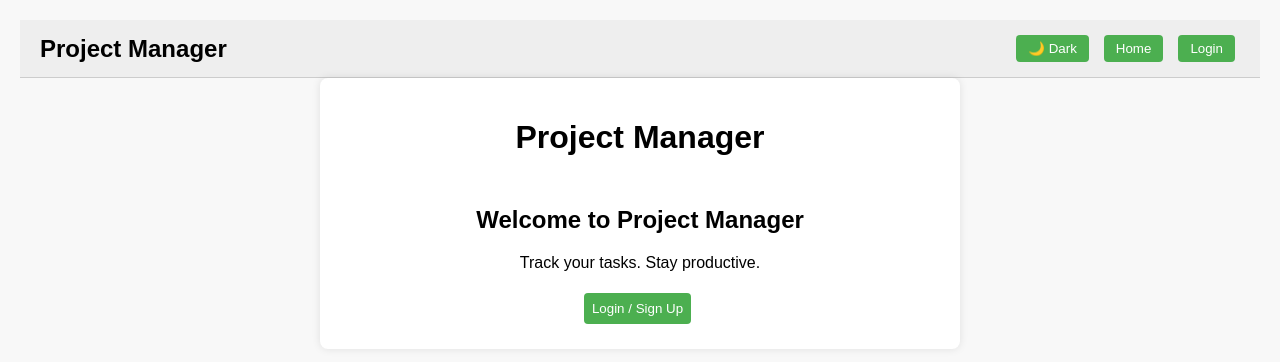
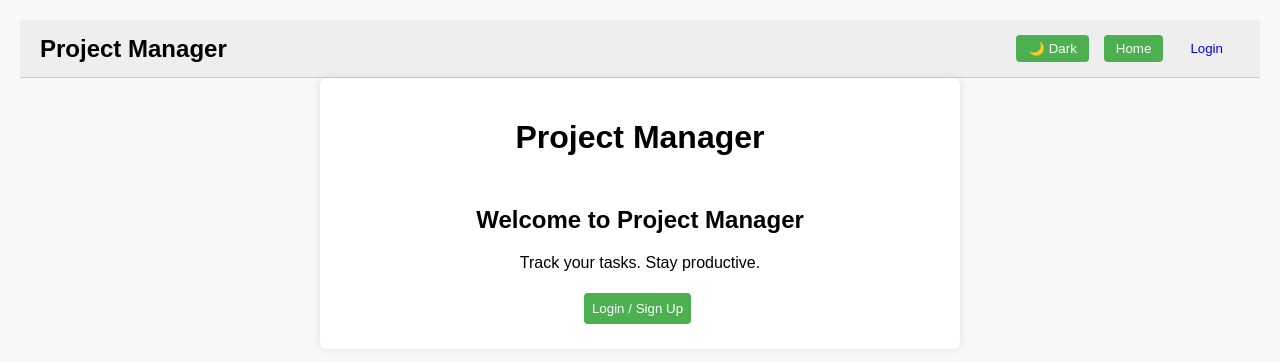
Before and after one commit to AndrewHulme88/project-planner, a React (Create React App) app in the folder frontend/: page / in a window 1280 px wide. Shown: the top 362 px of the page. Built offline with nearby package versions, Linux system fonts and the light colour scheme.

Commit message:
Added nav link highlighting

```diff
--- a/frontend/src/components/Navbar.jsx
+++ b/frontend/src/components/Navbar.jsx
@@ -1,4 +1,4 @@
-import { Link, useNavigate } from "react-router-dom";
+import { NavLink, useNavigate } from "react-router-dom";
 import "../styles/Navbar.css";
 
 const Navbar = ({ token, setToken, darkMode, setDarkMode }) => {
@@ -17,16 +17,20 @@ const Navbar = ({ token, setToken, darkMode, setDarkMode }) => {
                 <button onClick={() => setDarkMode(!darkMode)}>
                     {darkMode ? "☀️ Light" : "🌙 Dark"}
                 </button>
-                <Link to="/">
-                    <button>Home</button>
-                </Link>
+                <NavLink to="/" className="nav-link">
+                    <button className="nav-btn">Home</button>
+                </NavLink>
                 {token ? (
                     <>
-                        <Link to="/tasks"><button>Tasks</button></Link>
+                        <NavLink to="/tasks" className="nav-link">
+                            <button className="nav-btn">Tasks</button>
+                        </NavLink>
                         <button onClick={handleLogout}>Logout</button>
                     </>
                 ) : (
-                    <Link to="/login"><button>Login</button></Link>
+                    <NavLink to="/login" className="nav-link">
+                        <button className="nav-btn">Login</button>
+                    </NavLink>
                 )}
             </div>
         </nav>
--- a/frontend/src/styles/Navbar.css
+++ b/frontend/src/styles/Navbar.css
@@ -34,3 +34,13 @@ body.dark .navbar-buttons button {
 body.dark .navbar-buttons button:hover {
     background-color: #555;
 }
+
+.nav-link .nav-btn {
+    background-color: transparent;
+    color: inherit;
+}
+
+.nav-link.active .nav-btn {
+    background-color: #4caf50;
+    color: white;
+}
```
